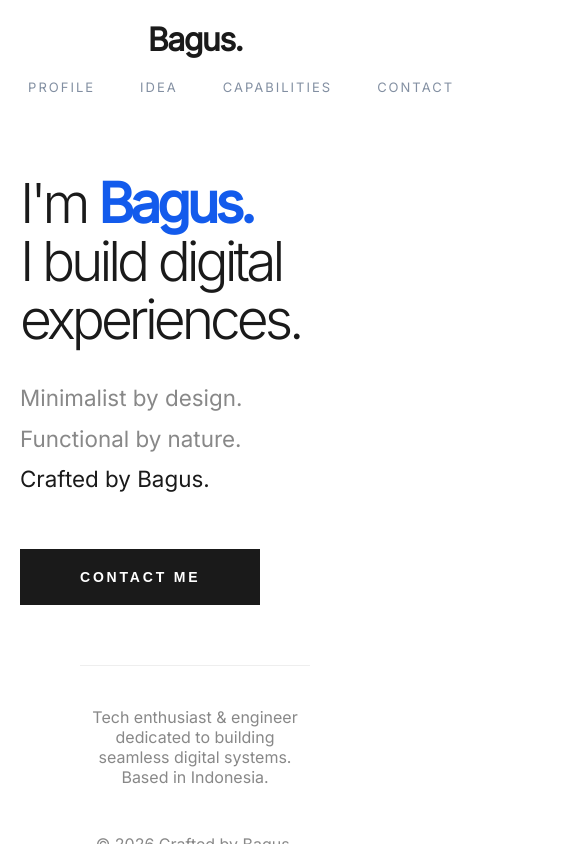
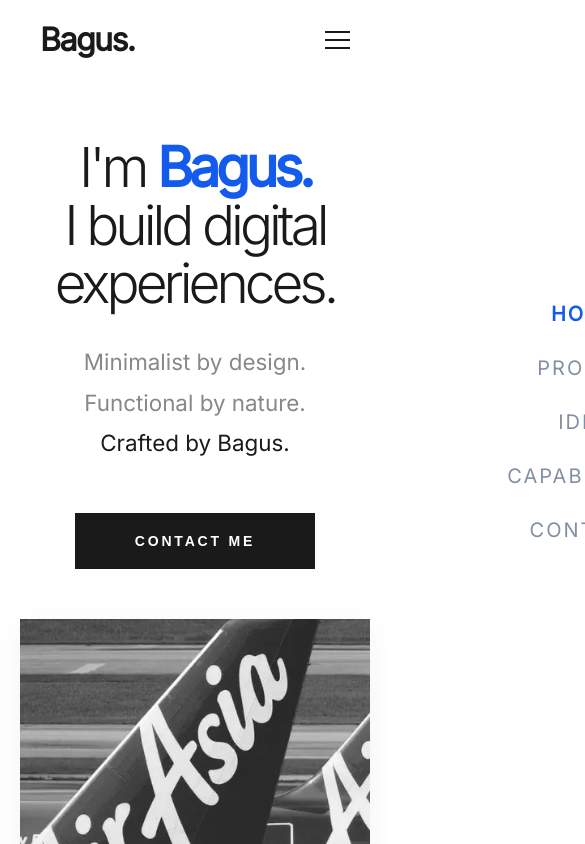
Before and after one commit to chorus-strict/my-portfolio, a React (Vite) app in the folder profile-bagus/: page / in a window 390 px wide. Shown: the top 844 px of the page, 585 px wide, since content can reach past the window. Built offline with nearby package versions, Linux system fonts and the light colour scheme.

Commit message:
coba burger menu untuk mobile

```diff
--- a/profile-bagus/src/App.css
+++ b/profile-bagus/src/App.css
@@ -11,34 +11,41 @@ body {
   background-color: var(--bg-color);
   color: var(--text-primary);
   -webkit-font-smoothing: antialiased;
-  overflow: hidden;
-  /* Memberikan skala dasar lebih besar agar elemen lain ikut membesar */
   font-size: 18px;
 }
 
+/* Container Utama */
 .app-container {
   display: flex;
   flex-direction: column;
-  height: 100vh;
+  min-height: 100vh;
 }
 
+/* --- NAVBAR DESKTOP --- */
 .navbar {
   display: flex;
   justify-content: space-between;
   align-items: center;
-  padding: 40px 80px; /* Padding lebih besar */
+  padding: 40px 80px;
   background: rgba(255, 255, 255, 0.9);
   backdrop-filter: blur(10px);
-  z-index: 100;
+  z-index: 1001; /* Pastikan di atas overlay */
   width: 100%;
   box-sizing: border-box;
+  position: sticky;
+  top: 0;
 }
 
 .nav-logo {
-  font-size: 32px; /* Lebih besar */
+  font-size: 32px;
   font-weight: 700;
   letter-spacing: -1.5px;
   color: var(--text-primary);
+}
+
+/* Sembunyikan Hamburger di Desktop */
+.hamburger {
+  display: none;
 }
 
 .nav-links {
@@ -49,22 +56,20 @@ body {
 .nav-links a {
   text-decoration: none;
   color: var(--text-secondary);
-  font-size: 13px; /* Lebih besar */
+  font-size: 13px;
   text-transform: uppercase;
   letter-spacing: 2px;
   font-weight: 400;
   transition: all 0.3s ease;
   opacity: 0.8;
   position: relative;
-  transition: opacity 0.3s ease;
 }
 
-.nav-links a:hover {
+.nav-links a:hover, .nav-links a.active {
   opacity: 1;
 }
 
 .nav-links a.active {
-  opacity: 1;
   color: var(--accent) !important;
   font-weight: 600;
 }
@@ -81,13 +86,14 @@ body {
   border-radius: 50%;
 }
 
+/* --- KONTEN & FOOTER --- */
 .content {
   flex: 1;
   display: flex;
   flex-direction: column;
   justify-content: center;
   padding: 0 80px;
-  max-width: 1500px; /* Diperlebar signifikan */
+  max-width: 1500px;
   margin: 0 auto;
   width: 100%;
   box-sizing: border-box;
@@ -95,7 +101,7 @@ body {
 
 .global-footer {
   padding: 20px 80px 50px 80px;
-  max-width: 1500px; /* Diperlebar signifikan */
+  max-width: 1500px;
   margin: 0 auto;
   width: 100%;
   box-sizing: border-box;
@@ -112,7 +118,7 @@ body {
   display: flex;
   justify-content: space-between;
   align-items: center;
-  font-size: 1rem; /* Lebih besar */
+  font-size: 1rem;
   color: #888;
 }
 
@@ -125,10 +131,64 @@ body {
   to { opacity: 1; transform: translateY(0); }
 }
 
+/* --- KHUSUS MOBILE (Layar di bawah 1024px) --- */
 @media (max-width: 1024px) {
-  body { overflow-y: auto; font-size: 16px; }
-  .app-container { height: auto; }
-  .navbar { flex-direction: column; gap: 20px; padding: 20px; }
+  body { overflow-x: hidden; }
+
+  .navbar { padding: 20px 40px; }
+
+  /* Munculkan Hamburger */
+  .hamburger {
+    display: flex;
+    flex-direction: column;
+    gap: 6px;
+    cursor: pointer;
+    z-index: 1100;
+  }
+
+  .hamburger span {
+    width: 25px;
+    height: 2px;
+    background: var(--text-primary);
+    transition: 0.3s;
+  }
+
+  /* Animasi X */
+  .hamburger.is-active span:nth-child(1) { transform: translateY(8px) rotate(45deg); }
+  .hamburger.is-active span:nth-child(2) { opacity: 0; }
+  .hamburger.is-active span:nth-child(3) { transform: translateY(-8px) rotate(-45deg); }
+
+  /* Overlay Menu */
+  .nav-links {
+    position: fixed;
+    top: 0;
+    right: 0;
+    height: 100vh;
+    width: 100%;
+    background: white;
+    flex-direction: column;
+    justify-content: center;
+    align-items: center;
+    gap: 30px;
+    transform: translateX(100%); /* Sembunyi di kanan */
+    transition: 0.4s cubic-bezier(0.4, 0, 0.2, 1);
+  }
+
+  .nav-links.show {
+    transform: translateX(0); /* Muncul */
+  }
+
+  .nav-links a { font-size: 20px; }
+
+  /* Hilangkan efek titik navigasi di mobile */
+  .nav-links a.active::after { display: none; }
+
+  /* Perbaikan Grid Page Home/Profile agar ke bawah (stack) */
   .content { padding: 40px 20px; }
-  .footer-content { flex-direction: column; gap: 15px; text-align: center; }
+  .content > div {
+    display: flex !important;
+    flex-direction: column !important;
+    gap: 50px !important;
+    text-align: center;
+  }
 }
--- a/profile-bagus/src/App.jsx
+++ b/profile-bagus/src/App.jsx
@@ -1,3 +1,4 @@
+import { useState } from 'react';
 import { BrowserRouter as Router, Routes, Route, NavLink } from 'react-router-dom';
 import Home from './pages/Home';
 import Profile from './pages/Profile';
@@ -7,18 +8,34 @@ import MyContact from './pages/My-Contact';
 import './App.css';
 
 function App() {
+  const [isMenuOpen, setIsMenuOpen] = useState(false);
+
+  // Fungsi untuk menutup menu saat link diklik
+  const closeMenu = () => setIsMenuOpen(false);
+
   return (
     <Router>
-      <div className="app-container">
+      <div className={`app-container ${isMenuOpen ? 'menu-active' : ''}`}>
         <nav className="navbar">
           <div className="nav-logo">Bagus.</div>
-          <div className="nav-links">
-            <NavLink to="/" end>Home</NavLink>
-            <NavLink to="/profile">Profile</NavLink>
-            <NavLink to="/idea">Idea</NavLink>
-            <NavLink to="/capabilities">Capabilities</NavLink>
-            {/* 2. Tambahkan Link Navigasi ke Contact */}
-            <NavLink to="/contact">Contact</NavLink>
+
+          {/* Tombol Hamburger ala Purwadhika */}
+          <div
+            className={`hamburger ${isMenuOpen ? 'is-active' : ''}`}
+            onClick={() => setIsMenuOpen(!isMenuOpen)}
+          >
+            <span className="line"></span>
+            <span className="line"></span>
+            <span className="line"></span>
+          </div>
+
+          {/* Nav Links dengan Overlay */}
+          <div className={`nav-links ${isMenuOpen ? 'show' : ''}`}>
+            <NavLink to="/" end onClick={closeMenu}>Home</NavLink>
+            <NavLink to="/profile" onClick={closeMenu}>Profile</NavLink>
+            <NavLink to="/idea" onClick={closeMenu}>Idea</NavLink>
+            <NavLink to="/capabilities" onClick={closeMenu}>Capabilities</NavLink>
+            <NavLink to="/contact" onClick={closeMenu}>Contact</NavLink>
           </div>
         </nav>
 
@@ -28,7 +45,6 @@ function App() {
             <Route path="/profile" element={<Profile />} />
             <Route path="/idea" element={<Idea />} />
             <Route path="/capabilities" element={<Capabilities />} />
-            {/* 3. Daftarkan Route agar path /contact bisa diakses */}
             <Route path="/contact" element={<MyContact />} />
           </Routes>
         </main>
```
